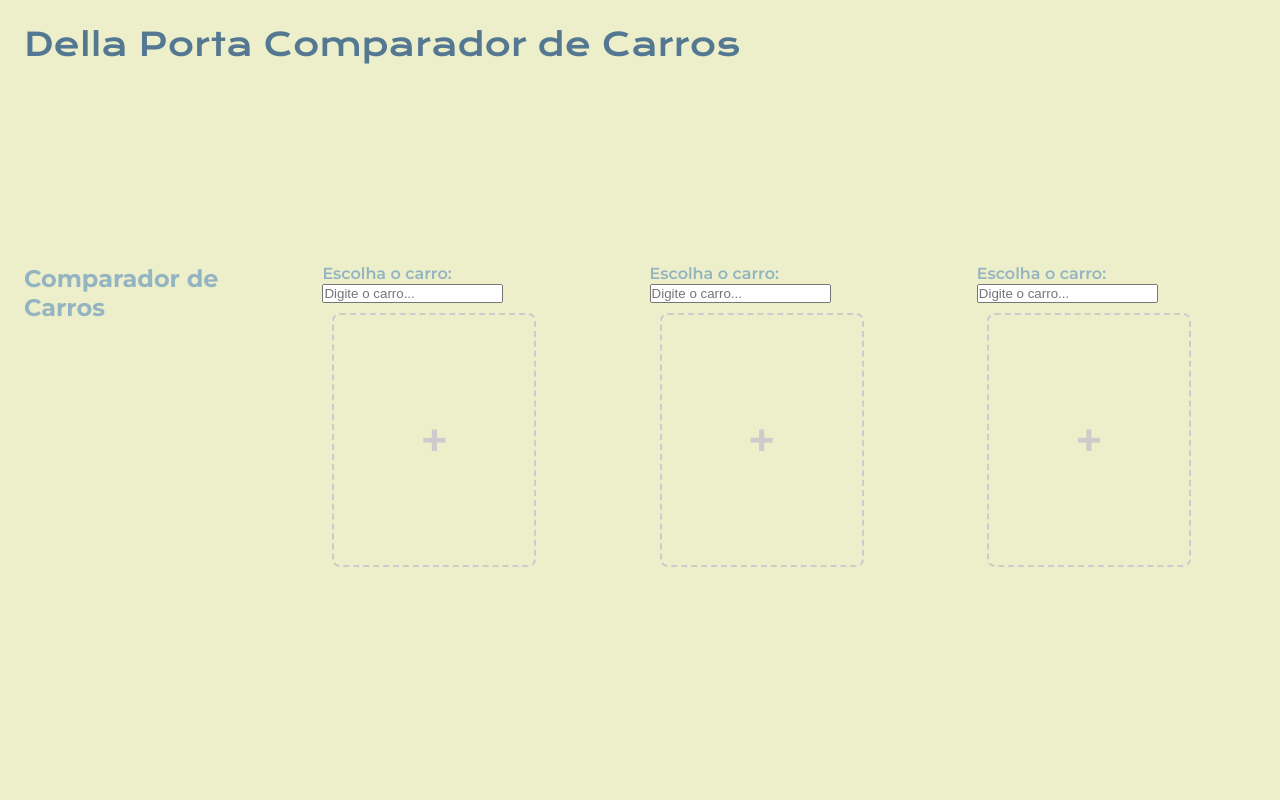
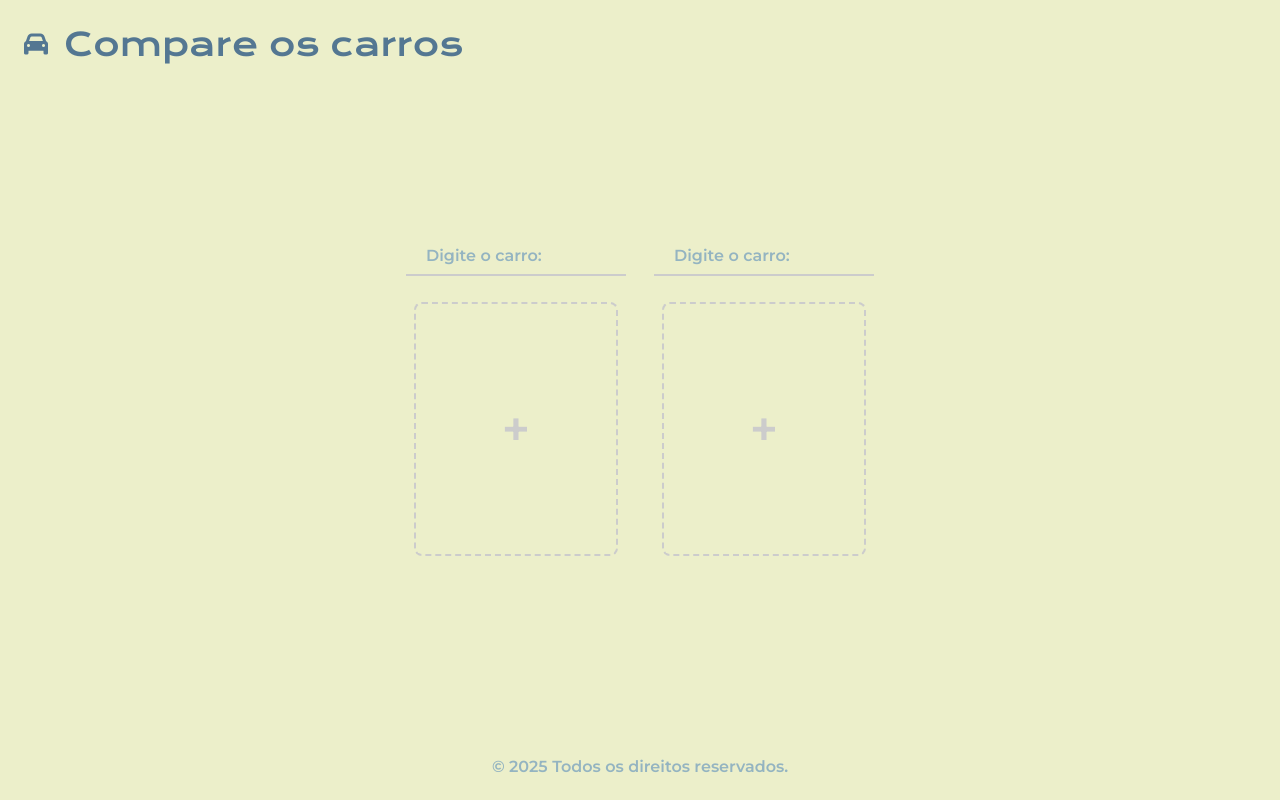
Before and after one commit to FilipeDellaPorta/comparador-de-carros-dellaporta, a plain HTML site: page index.html in a window 1280 px wide. Drawn offline with nearby package versions, Linux system fonts and the light colour scheme.

Commit message:
feat: :sparkles: estrutura inicial html pronta

```diff
--- a/index.html
+++ b/index.html
@@ -8,40 +8,34 @@
     <link rel="icon" type="image/png" sizes="32x32" href="./assets/images/favicon_io/favicon-32x32.png">
     <link rel="icon" type="image/png" sizes="16x16" href="./assets/images/favicon_io/favicon-16x16.png">
     <link rel="manifest" href="./assets/images/favicon_io/site.webmanifest">
+    <link rel="stylesheet" href="https://cdnjs.cloudflare.com/ajax/libs/font-awesome/6.0.0-beta3/css/all.min.css">
     <link rel="stylesheet" href="./index.css">
-    <title>Della Porta Car Compare</title>
+    <title>Della Porta</title>
 </head>
 
 <body>
     <header class="cabecalho">
-        <h1 class="cabecalho__titulo">Della Porta Comparador de Carros</h1>
+        <i class="fas fa-car" style="font-size: 24px; color: #547792;"></i>
+        <h1 class="cabecalho__titulo">Compare os carros</h1>
     </header>
     <main class="principal">
-        <h2 class="principal__titulo">Comparador de Carros</h2>
-        <div class="principal__card">
-            <label for="carro">Escolha o carro:</label>
-            <input type="text" id="carro" name="carro" placeholder="Digite o carro...">
+            <div class="principal__cards">
+                <label for="carro">Digite o carro:</label>
+                <input type="text" id="carro" name="carro">
                 <div class="car-slot">
                     <span class="plus">+</span>
                 </div>
             </div>
-        <div class="principal__card">
-            <label for="carro">Escolha o carro:</label>
-            <input type="text" id="carro" name="carro" placeholder="Digite o carro...">
-            <div class="car-slot">
-                <span class="plus">+</span>
-            </div>
-        </div>
-        <div class="principal__card">
-            <label for="carro">Escolha o carro:</label>
-            <input type="text" id="carro" name="carro" placeholder="Digite o carro...">
+            <div class="principal__cards">
+                <label for="carro">Digite o carro:</label>
+                <input type="text" id="carro" name="carro">
                 <div class="car-slot">
                     <span class="plus">+</span>
                 </div>
             </div>
     </main>
     <footer class="rodape">
-        <p class="rodape__paragrafo"></p>
+        <p class="rodape__paragrafo">&copy; 2025 Todos os direitos reservados.</p>
     </footer>
     <script src="./index.js"></script>
 </body>
```
Lines whose indentation alone changed are shown as unchanged.
